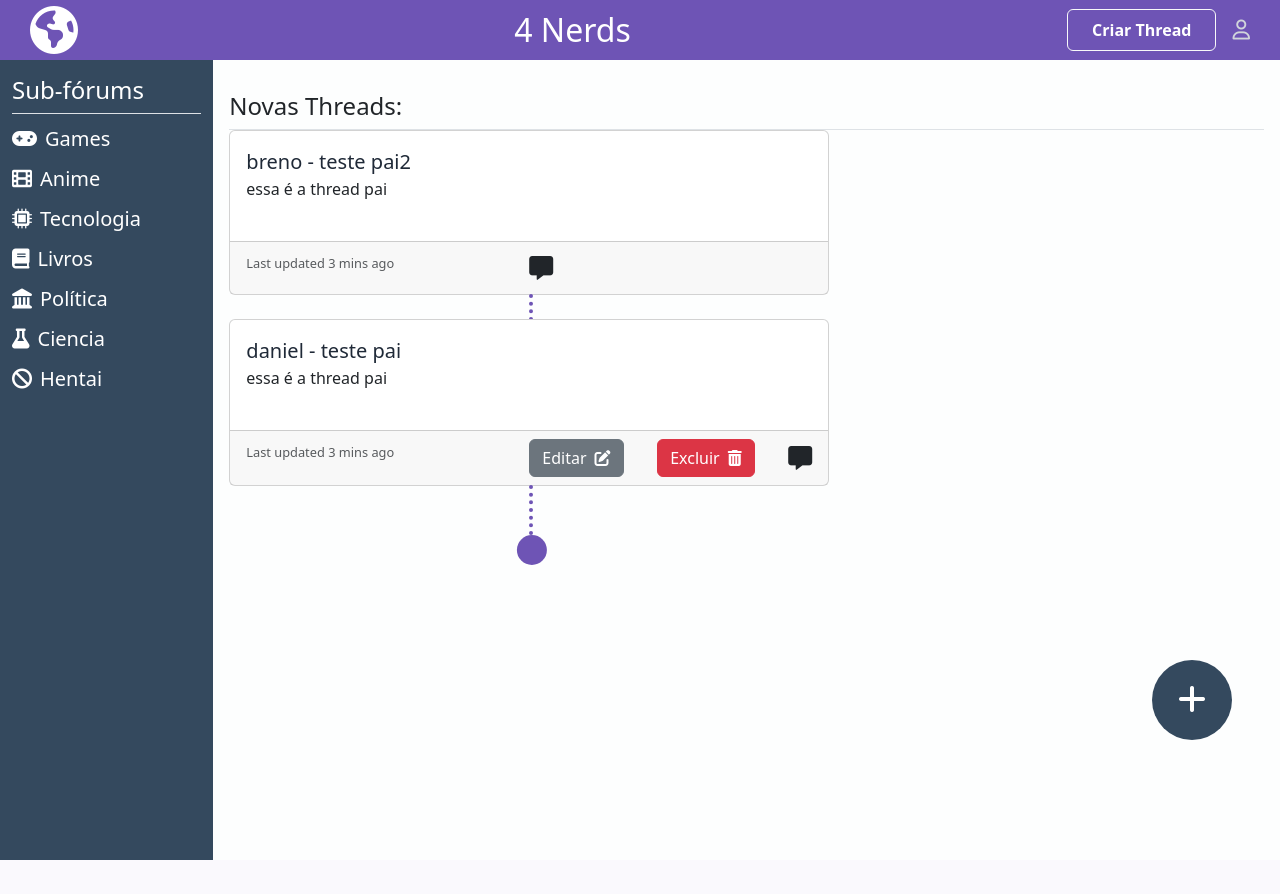
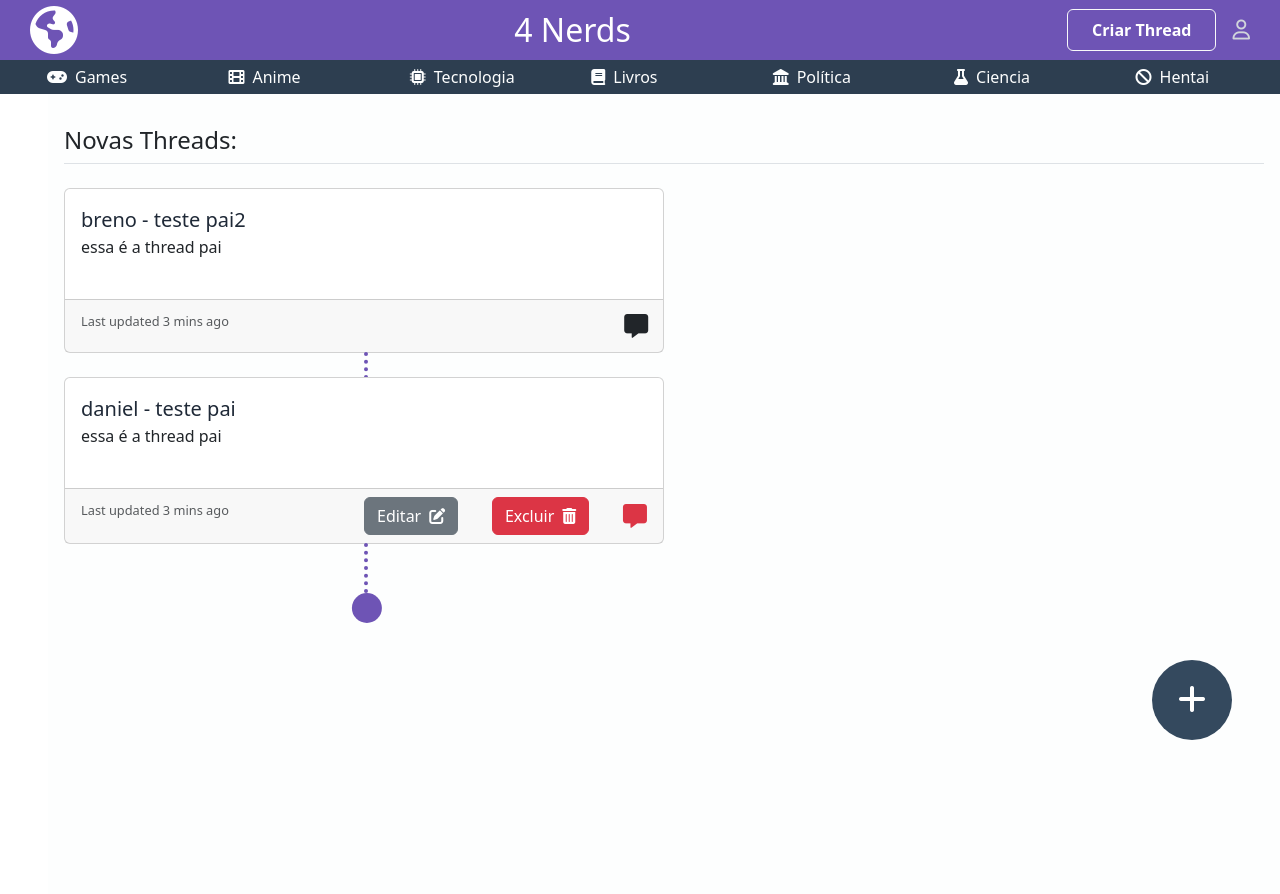
Before and after one commit to BrenoFSales/Forum-Web, a Flask app: page /subforum/Games in a window 1280 px wide. Before the commit the page ends 860 px from the top, so only its background shows below. Run offline with Flask 3, Linux system fonts and the light colour scheme; a user stored in the database is signed in; data comes from the database, SQL or seed files in the repository; some libraries are stand-ins or nearby versions.

Commit message:
nav-header

```diff
--- a/assets/styles/main.css
+++ b/assets/styles/main.css
@@ -15,6 +15,16 @@ header {
   align-items: center;
   display: flex;
   justify-content: space-between;
+}
+
+nav {
+  background-color: #2d3e50;
+  color: #FDFEFE;
+  padding: 5px;
+}
+
+nav li {
+  margin-left: 30px;
 }
 
 /*-------------------------- Index --------------------------*/
@@ -77,14 +87,6 @@ main {
   width: 100%;
 }
 
-footer {
-  height: 100px;
-  padding: 10px;
-  background-color: black;
-  text-align: center;
-  color: white;
-}
-
 .sideBar {
   height: 100vh;
   background-color: #34495E;
--- a/assets/styles/thread.css
+++ b/assets/styles/thread.css
@@ -33,3 +33,7 @@
     background-color: #6e54b5;
     color: white;
 }
+
+#newReply {
+    margin-left: 92%;
+}
--- a/templates/headerLayout.html
+++ b/templates/headerLayout.html
@@ -19,6 +19,17 @@
     {% endif %}
   </div>
 </header>
+<nav class="d-flex justify-content-between">
+  <ul class="row w-100 m-auto">
+    <li class="fs-6 col"><i class="fa-solid fa-gamepad me-2"></i>Games</li>
+    <li class="fs-6 col"><i class="fa-solid fa-film me-2"></i>Anime</li>
+    <li class="fs-6 col"><i class="fa-solid fa-microchip me-2"></i>Tecnologia</li>
+    <li class="fs-6 col"><i class="fa-solid fa-book me-2"></i>Livros</li>
+    <li class="fs-6 col"><i class="fa-solid fa-landmark me-2"></i>Política</li>
+    <li class="fs-6 col"><i class="fa-solid fa-flask me-2"></i>Ciencia</li>
+    <li class="fs-6 col"><i class="fa-solid fa-ban me-2"></i>Hentai</li>
+  </ul>
+</nav>
 <main>
   {% block headerContent %}
 
--- a/templates/post.html
+++ b/templates/post.html
@@ -32,9 +32,11 @@
         <form method="POST" action="{{ url_for('excluirThread', id=post.id) }}">
           <button class="btn btn-danger" type="submit">Excluir<i class="fa-solid fa-trash-can ms-2"></i></button>
         </form>
+        <button class="fs-4 text-danger" type="button" data-bs-toggle="modal" data-bs-target="#newReplyModal"><i class="fa-solid fa-message"></i></button>
+        {% else %}
+          <button id="newReply" class="fs-4" type="button" data-bs-toggle="modal" data-bs-target="#newReplyModal"><i class="fa-solid fa-message"></i></button>
         {% endif %}
-          <button class="fs-4" type="button" data-bs-toggle="modal" data-bs-target="#newReplyModal"><i class="fa-solid fa-message"></i></button>
-      </div>
+        </div>
     {% endif %}
   </div>
   <div id="linha-conexao"><div id="fim-conexao"></div></div>
--- a/templates/sidebarLayout.html
+++ /dev/null
@@ -1,21 +0,0 @@
-{% extends "headerLayout.html" %}
-
-{% block headerContent %}
-<div class="container-fluid m-0 p-0 row">
-  <div class="sideBar col-2">
-    <h3 class="mt-3 pb-2 border-bottom fs-4">Sub-fórums</h3>
-    <ul>
-      <li class="fs-5"><i class="fa-solid fa-gamepad me-2"></i>Games</li>
-      <li class="fs-5"><i class="fa-solid fa-film me-2"></i>Anime</li>
-      <li class="fs-5"><i class="fa-solid fa-microchip me-2"></i>Tecnologia</li>
-      <li class="fs-5"><i class="fa-solid fa-book me-2"></i>Livros</li>
-      <li class="fs-5"><i class="fa-solid fa-landmark me-2"></i>Política</li>
-      <li class="fs-5"><i class="fa-solid fa-flask me-2"></i>Ciencia</li>
-      <li class="fs-5"><i class="fa-solid fa-ban me-2"></i>Hentai</li>
-    </ul>
-  </div>
-  {% block sidebarContent %}
-
-  {% endblock %}
-</div>
-{% endblock %}
--- a/templates/subforum_index.html
+++ b/templates/subforum_index.html
@@ -1,8 +1,8 @@
-{% extends "sidebarLayout.html" %}
+{% extends "headerLayout.html" %}
 
-{% block sidebarContent %}
-<div class="feed col p-3">
-  <h3 class="mt-3 pb-2 border-bottom fs-4">Novas Threads:</h3>
+{% block headerContent %}
+<div class="feed col p-3 ms-5">
+  <h3 class="mt-3 mb-4 pb-2 border-bottom fs-4">Novas Threads:</h3>
   {% for i in recent %}
     {{ i | safe}}
   {% endfor %}
```
